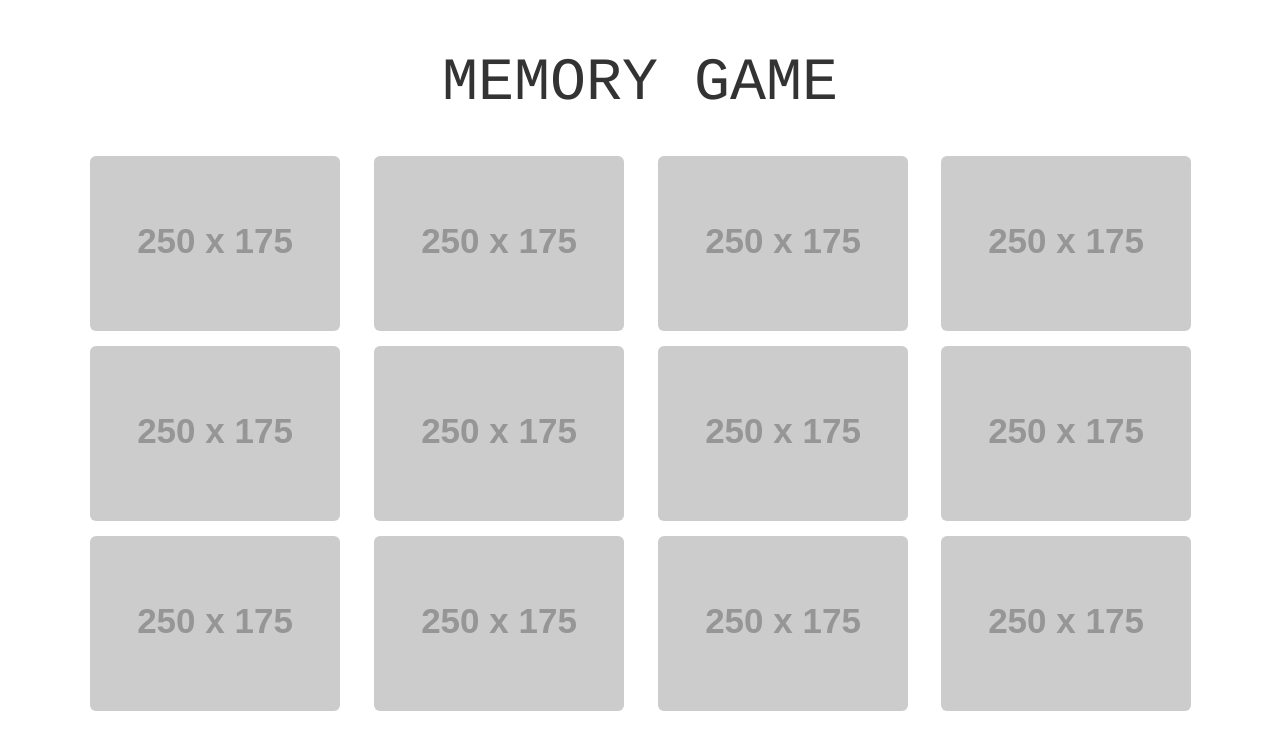
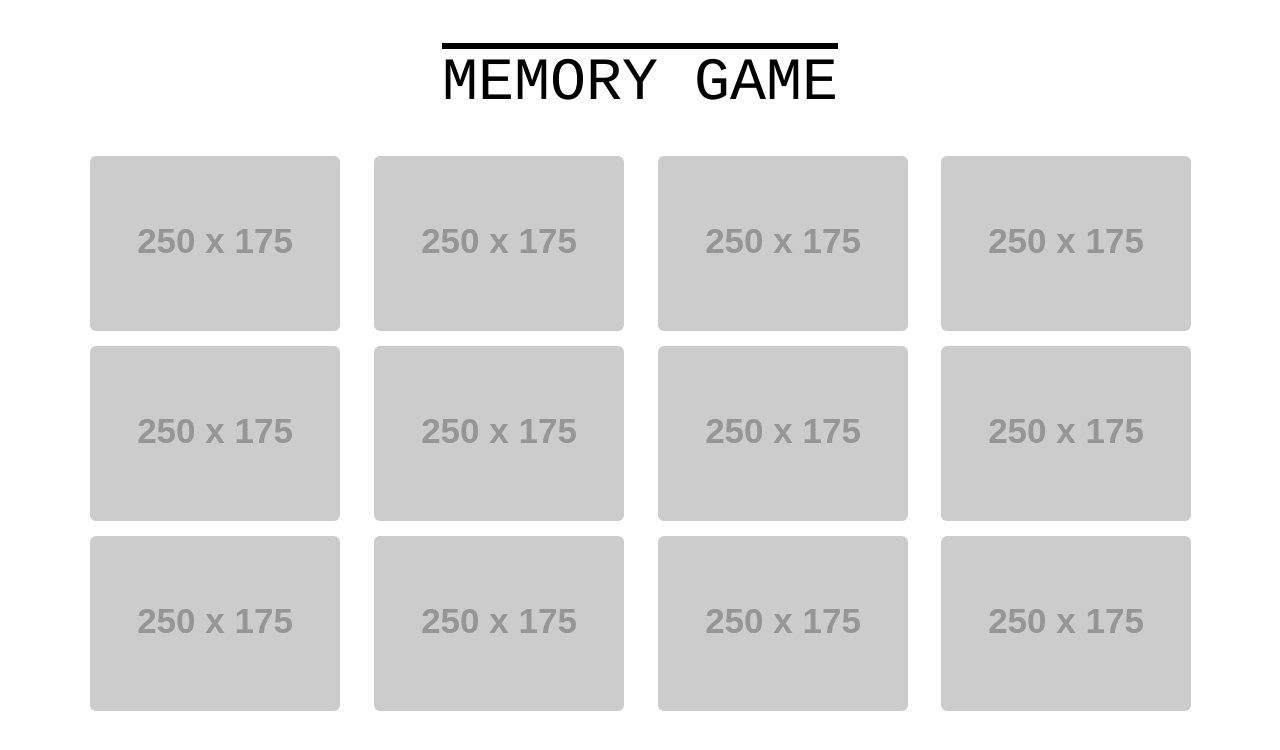
Before and after one commit to acurcija/memory-game, a plain HTML site: page index.html in a window 1280 px wide. Drawn offline with nearby package versions, Linux system fonts and the light colour scheme; placeholder pictures from the web are drawn by us.

Commit message:
Final commit for first story day 1

```diff
--- a/css/style.css
+++ b/css/style.css
@@ -1,9 +1,12 @@
 h1{
 	font-family: courier;
+	color: black;
 	font-size: 60px;
 	text-align: center;
 	margin-bottom: 40px;
 	margin-top: 50px;
+	text-decoration: underline;
+	text-decoration: overline;
 }
 
 div{
@@ -11,6 +14,6 @@ div{
 	padding-left: 5px;
 }
 
-.container{
+/*.container{
 	margin-bottom: 40px;
-}
+}*/
```
